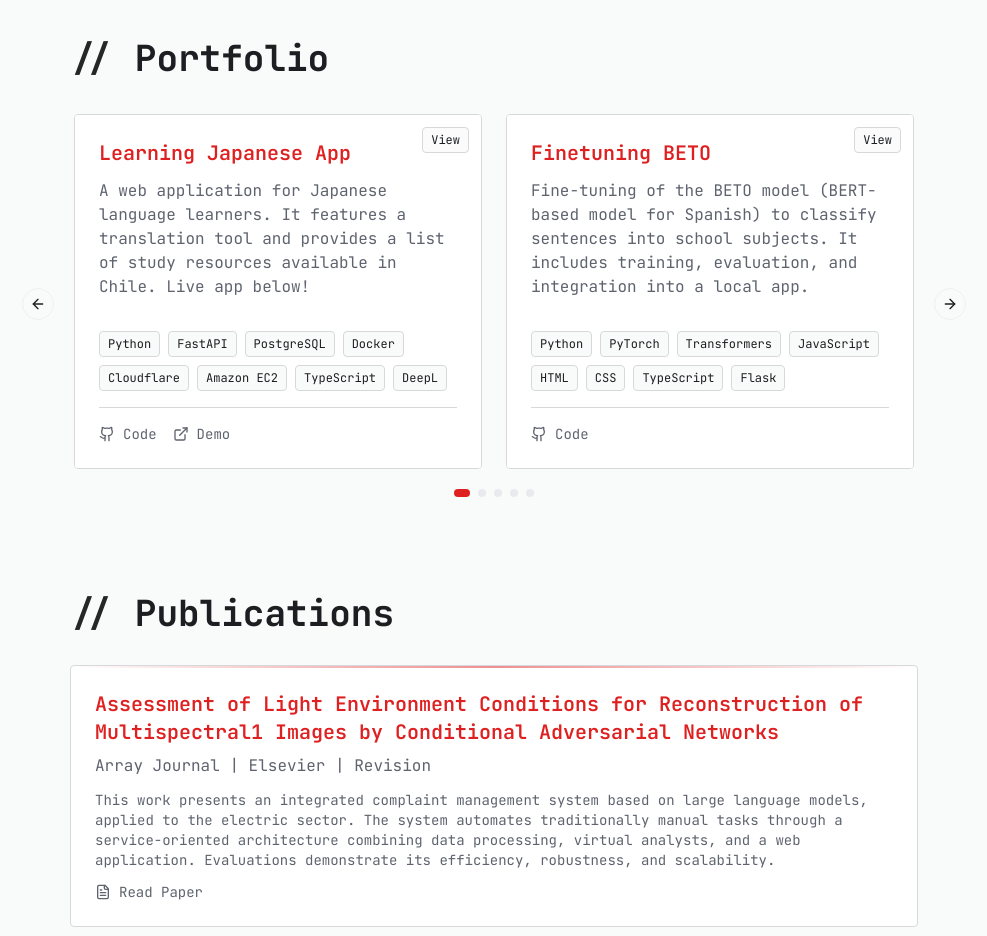
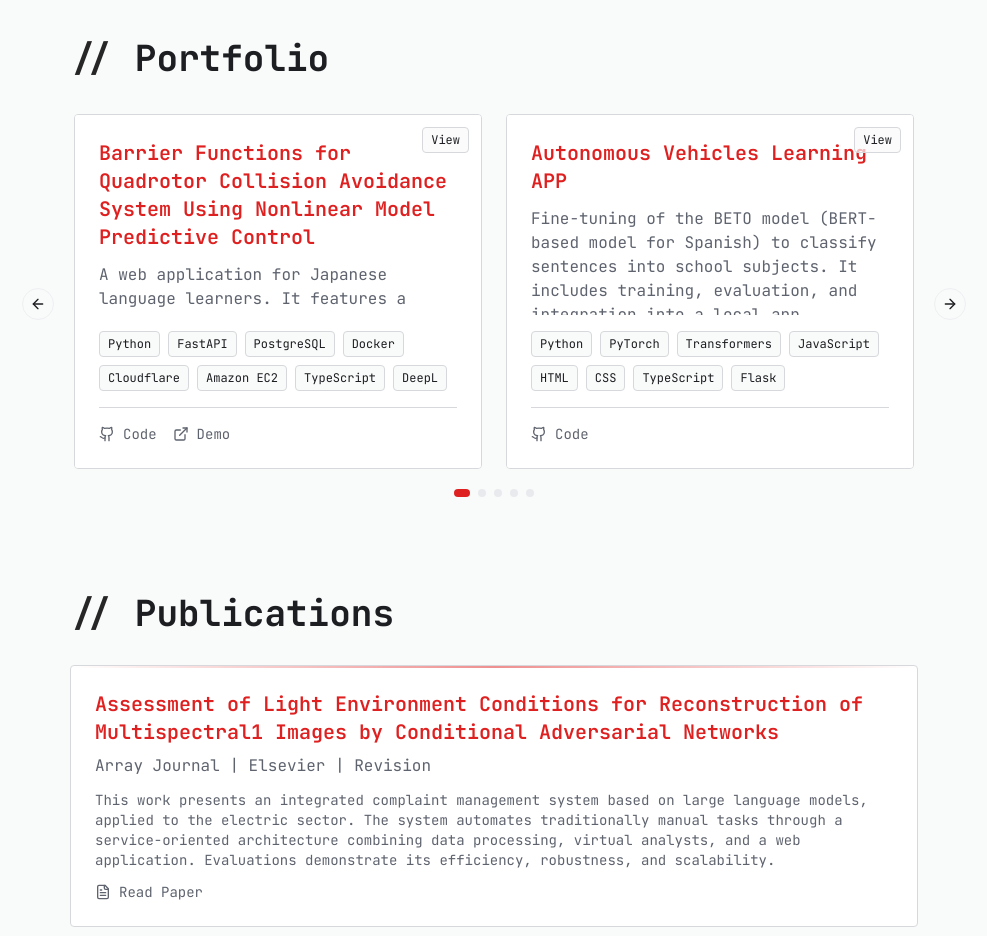
Before and after one commit to mbflores3/mbflores3.github.io, a React (Vite) app: page / in a window 1280 px wide. Shown: the part 4860-5796 px from the top of the page, without its empty margins (146-1133 px from the left). Built offline with nearby package versions, Linux system fonts and the light colour scheme.

Commit message:
Update project titles in Index.tsx

```diff
--- a/src/pages/Index.tsx
+++ b/src/pages/Index.tsx
@@ -251,7 +251,7 @@ const Index = () => {
               <CarouselItem className="basis-full md:basis-1/2">
                 <div className="p-1">
                   <ProjectCard
-                    title="Learning Japanese App"
+                    title="Barrier Functions for Quadrotor Collision Avoidance System Using Nonlinear Model Predictive Control"
                     description="A web application for Japanese language learners. It features a translation tool and provides a list of study resources available in Chile. Live app below!"
                     tech={['Python', 'FastAPI', 'PostgreSQL', 'Docker', 'Cloudflare', 'Amazon EC2', 'TypeScript', 'DeepL']}
                     github="https://github.com/tsunayoshi21/learning-japanese-app"
@@ -263,7 +263,7 @@ const Index = () => {
               <CarouselItem className="basis-full md:basis-1/2">
                 <div className="p-1">
                   <ProjectCard
-                    title="Finetuning BETO"
+                    title="Autonomous Vehicles Learning APP"
                     description="Fine-tuning of the BETO model (BERT-based model for Spanish) to classify sentences into school subjects. It includes training, evaluation, and integration into a local app."
                     tech={['Python', 'PyTorch', 'Transformers', 'JavaScript', 'HTML', 'CSS', 'TypeScript', 'Flask']}
                     github="https://github.com/csierr/finetuning-beto-for-spanish-text-classification"
@@ -274,7 +274,7 @@ const Index = () => {
               <CarouselItem className="basis-full md:basis-1/2">
                 <div className="p-1">
                   <ProjectCard
-                    title="Realtime Chatbot"
+                    title="Autonomous Delivery Drone"
                     description="Local application that allows users to chat with an assistant through text and voice, using the Realtime API and WebSocket-based communication."
                     tech={['Python','FastAPI', 'WebSocket', 'OpenAI', 'JavaScript', 'HTML', 'CSS']}
                     github="https://github.com/csierr/realtime-voice-chatbot"
@@ -285,7 +285,7 @@ const Index = () => {
               <CarouselItem className="basis-full md:basis-1/2">
                 <div className="p-1">
                   <ProjectCard
-                    title="Forecasting Store Sales"
+                    title="Collision Detector"
                     description="Analysis and forecast of monthly sales using Theta Forecaster, SARIMA, and Prophet. It covers EDA, data pre-processing, and performance evaluation (MAPE, MAE, and R²)."
                     tech={['Python', 'Pandas', 'NumPy', 'Scikit-learn', 'Statsmodels', 'Prophet', 'Arima']}
                     github="https://github.com/csierr/forecasting-superstore-sales"
@@ -296,7 +296,7 @@ const Index = () => {
               <CarouselItem className="basis-full md:basis-1/2">
                 <div className="p-1">
                   <ProjectCard
-                    title="Personal Finances App"
+                    title="Collecting face mask robot for university campus"
                     description="Application to track personal expenses through a dedicated UI and Telegram bot. It integrates OpenAI for enhanced user interaction and financial insights."
                     tech={['Python', 'Flask', 'MySQL', 'JavaScript', 'HTML', 'Telegram API', 'OpenAI', 'CSS']}
                     github="https://github.com/tsunayoshi21/catitaycris_expenses_app"
```
